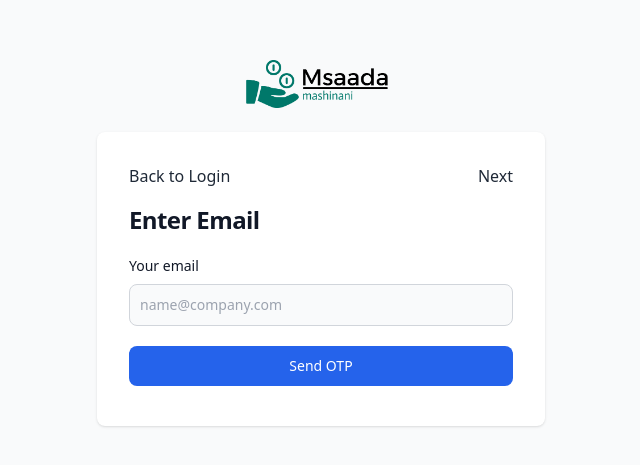
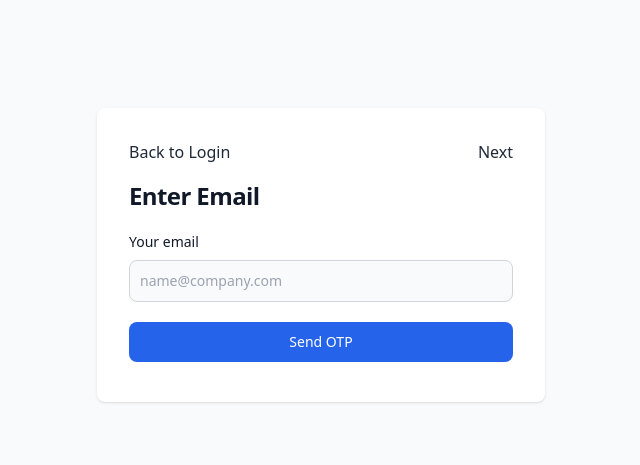
Before and after one commit to MuchokiDavid/Msaadafund-Frontend, a React (Create React App) app: page /user/reset in a window 1280 px wide. Shown: the part 157-622 px from the top of the page, without its empty margins (319-959 px from the left). Built offline with nearby package versions, Linux system fonts and the light colour scheme.

Commit message:
Logo removed

```diff
--- a/src/components/user-auth/Reset.jsx
+++ b/src/components/user-auth/Reset.jsx
@@ -67,7 +67,7 @@ function Reset() {
       <section className="bg-gray-50 dark:bg-gray-900">
         <div className="flex flex-col items-center justify-center px-6 py-8 mx-auto md:h-screen lg:py-0">
           <a href="/" className="flex items-center mb-6 text-2xl font-semibold text-gray-900 dark:text-white">
-            <img className="w-18 h-12 mr-2" src={logo} alt="logo" />
+            {/* <img className="w-18 h-12 mr-2" src={logo} alt="logo" /> */}
           </a>
           <div className="w-full p-6 bg-white rounded-lg shadow dark:border md:mt-0 sm:max-w-md dark:bg-gray-800 dark:border-gray-700 sm:p-8">
             <div className="flex justify-between mb-4">
```
